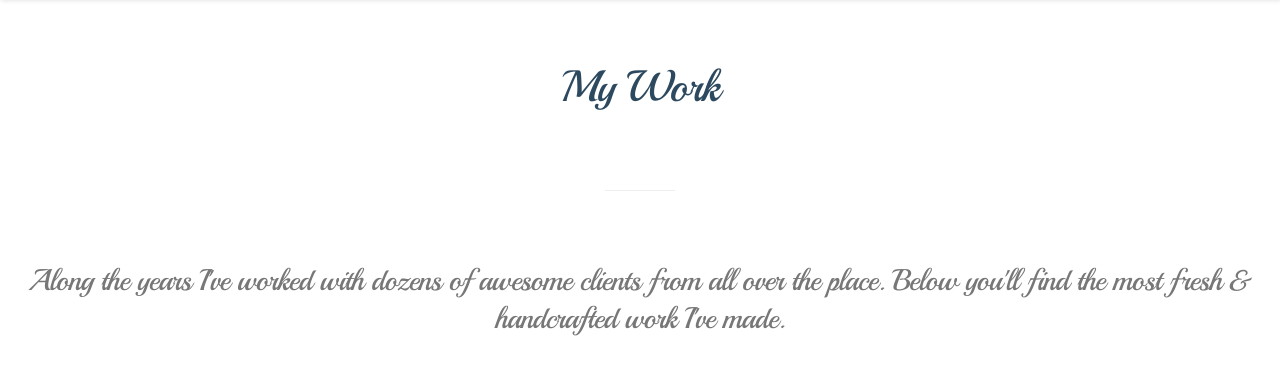
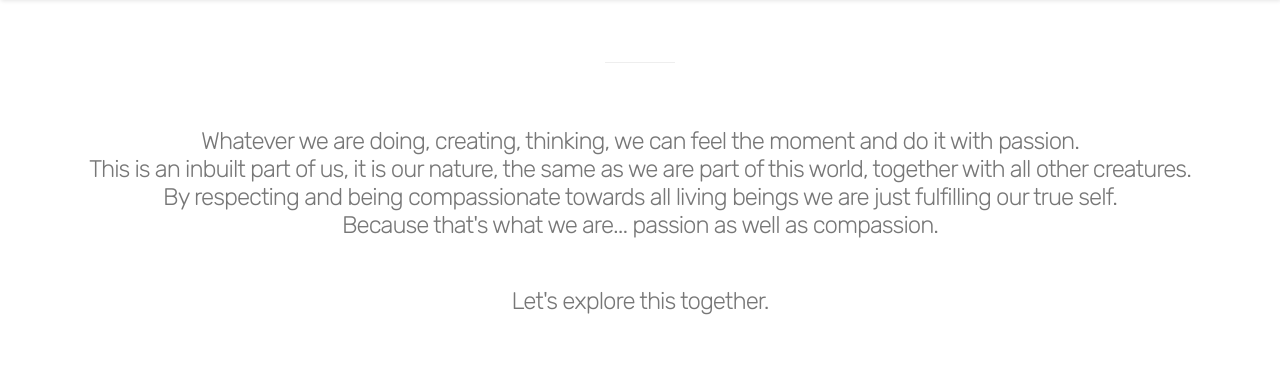
Before and after one commit to prezime/bitewithzest, a Django app: page / in a window 1280 px wide. Shown: the part 98-463 px from the top of the page. Run offline with Django 3.2, Linux system fonts and the light colour scheme; data comes from the database, SQL or seed files in the repository; grey boxes are pictures that could not be loaded.

Commit message:
font/front text

```diff
--- a/blog/templates/about.html
+++ b/blog/templates/about.html
@@ -1,10 +1,11 @@
 {% block about %}
 <div class="about">
-
-      <h2>My Work</h2>
-      <hr>
-      </hr>
-      <p>Along the years I've worked with dozens of awesome clients from all over the place. Below you'll find the most fresh & handcrafted work I've made.</p>
-
-  </div>
+  <hr></hr>
+  <p>Whatever we are doing, creating, thinking, we can feel the moment and do it with passion.
+    <br>This is an inbuilt part of us, it is our nature, the same as we are part of this world, together with all other creatures.
+    <br>By respecting and being compassionate towards all living beings we are just fulfilling our true self.
+    <br>Because that's what we are... passion as well as compassion.</p>
+  <p>Let's explore this together.</p>
+  <hr></hr>
+</div>
 {% endblock about %}
--- a/static/css/responsive.css
+++ b/static/css/responsive.css
@@ -171,7 +171,6 @@ img {
     padding-top: 120px;
     padding-bottom: 0;
     text-align: center;
-    font-family: 'Playball';
     max-width: 1440px;
     margin: 0 auto;
   }
@@ -182,7 +181,7 @@ img {
   }
 
   .about p  {
-    font-size: 30px;
+    font-size: 24px;
     color: var(--grey);
   }
 
--- a/static/css/style.css
+++ b/static/css/style.css
@@ -50,7 +50,6 @@ h1,h2,h3,h4,h5,h6{
     padding-top: 120px;
     padding-bottom: 0;
     text-align: center;
-    font-family: 'Playball';
     justify-items: center;
     margin: auto 0;
 
@@ -72,7 +71,7 @@ h1,h2,h3,h4,h5,h6{
     font-size: 20px;
     color: var(--grey);
     text-align: center;
-    word-wrap:break-word;
+    word-wrap: break-word;
 }
 
 .about hr {
```
